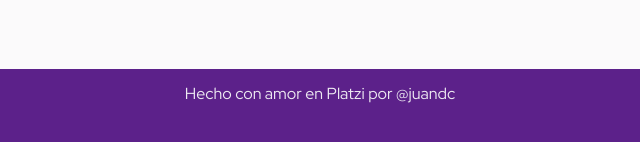
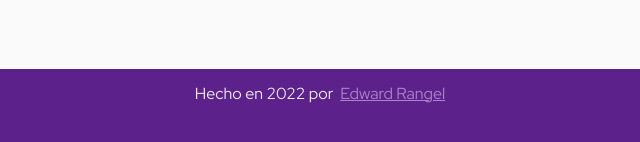
Before and after one commit to ejrangel7/movie-app, a website: page index.html in a window 1280 px wide. Shown: the part 332-474 px from the top of the page, 320-960 px from the left. Drawn offline with nearby package versions, Linux system fonts and the light colour scheme; no server answers.

Commit message:
correccion del footer

```diff
--- a/index.html
+++ b/index.html
@@ -121,7 +121,7 @@
     </article>
   </section>
 
-  <footer>Hecho con amor en Platzi por @juandc</footer>
+  <footer>Hecho en 2022 por &nbsp;<a target="_blank" href="https://github.com/ejrangel7">Edward Rangel</a></footer>
   <script src="https://cdn.jsdelivr.net/npm/axios@1.1.2/dist/axios.min.js"></script>
   <script src="./src/node.js"></script>
   <script src="./src/main.js"></script>
--- a/styles/app.css
+++ b/styles/app.css
@@ -285,6 +285,7 @@
   margin-top: 403px;
   z-index: 1;
   position: absolute;
+  width: 100%;
   background-color: var(--purple-light-1);
 }
 
@@ -353,6 +354,10 @@
   align-items: center;
 }
 
+footer a {
+  color: var(--purple-medium-1)
+}
+
 
 /* Navigation */
 .inactive {
```
